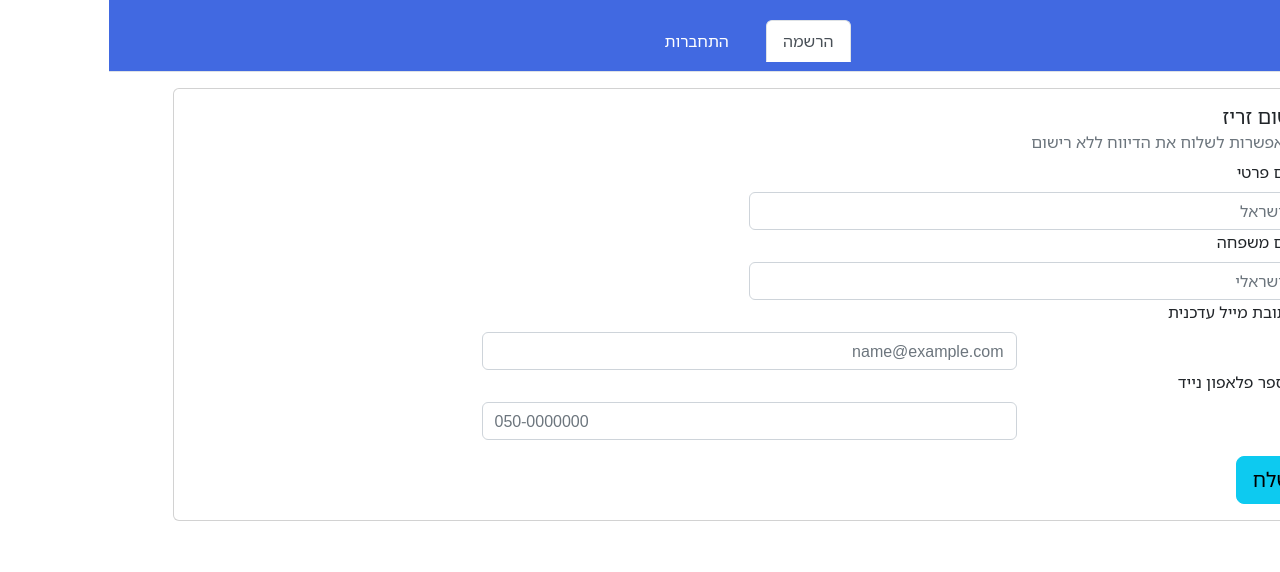
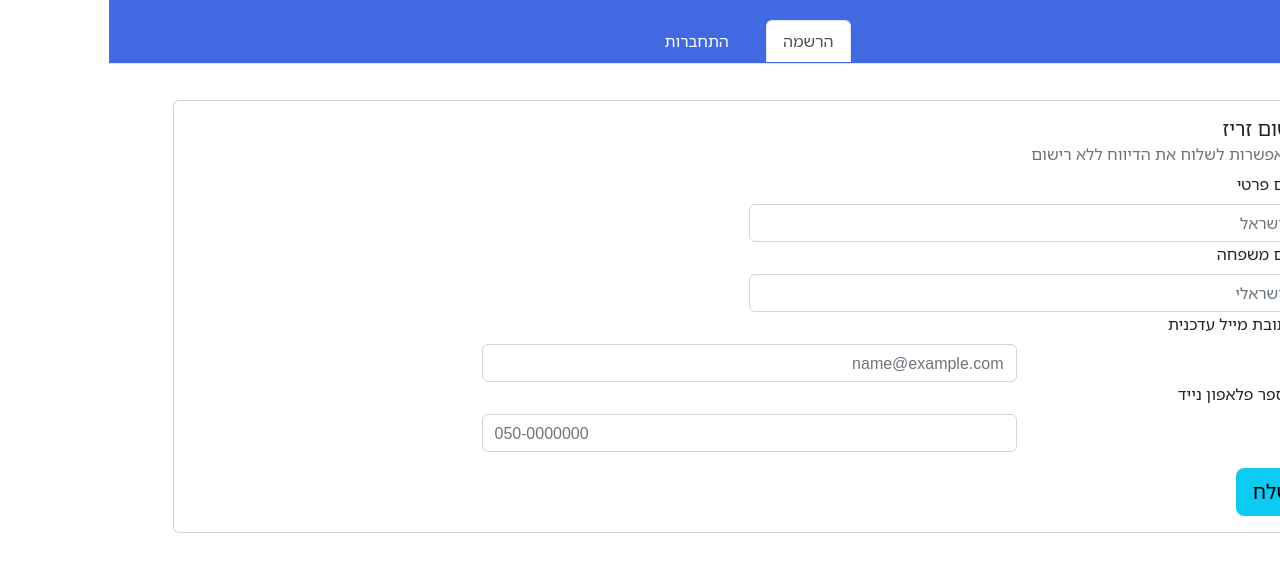
Before and after one commit to OfekYehoshua/Dimona_finalProject_client, a React (Create React App) app: page /register in a window 1280 px wide. Shown: the top 572 px of the page. Built offline with nearby package versions, Linux system fonts and the light colour scheme.

Commit message:
rebasing with one alert design

```diff
--- a/src/Pages/Register/Register.css
+++ b/src/Pages/Register/Register.css
@@ -9,9 +9,10 @@
 .auth-container {
   height: 100vh;
   width: 100vw;
-  grid-template-rows: 11% auto;
+  grid-template-rows: 10% auto;
   display: grid;
   position: relative;
+  gap: 20px;
 }
 .return-btn{
   position: absolute;
```
